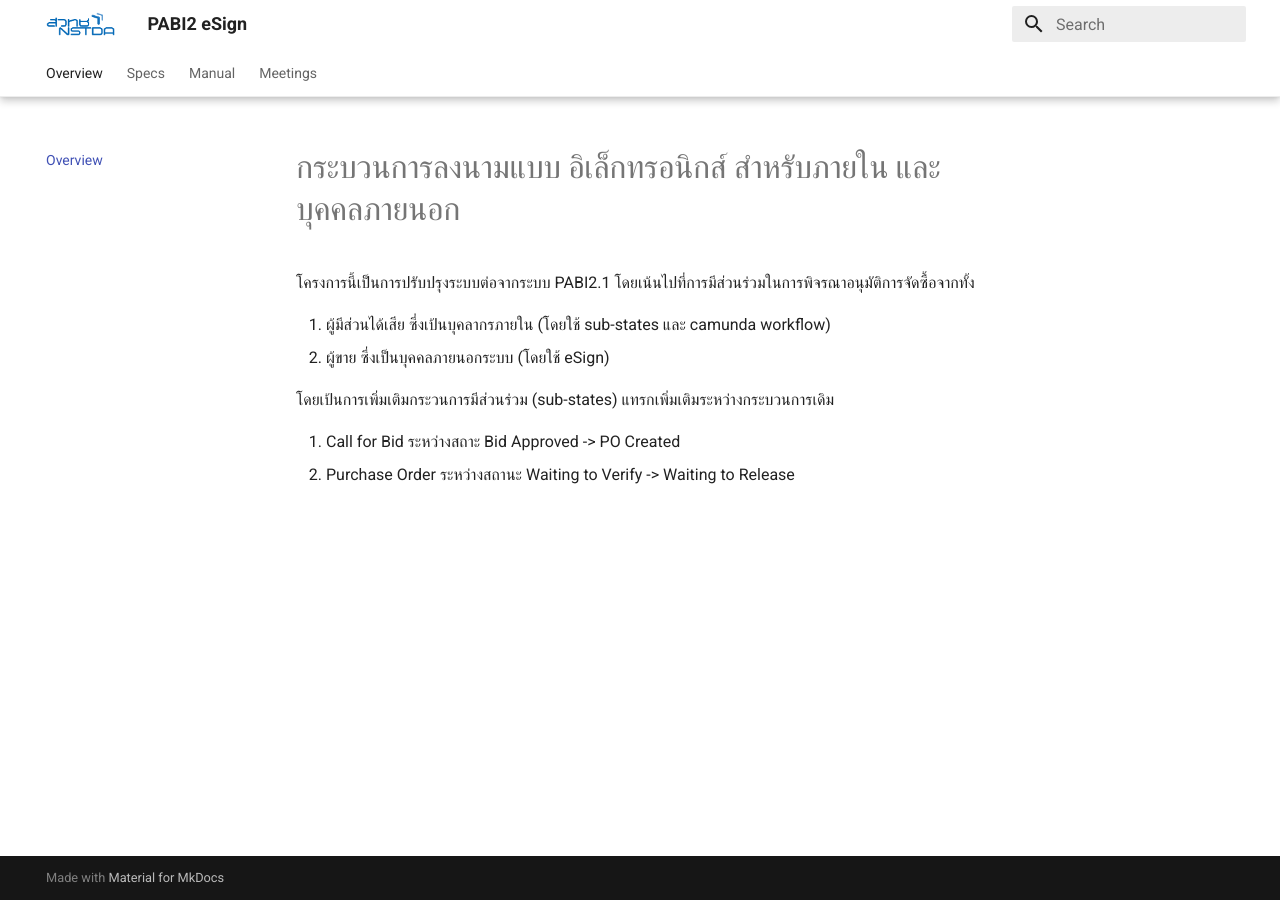
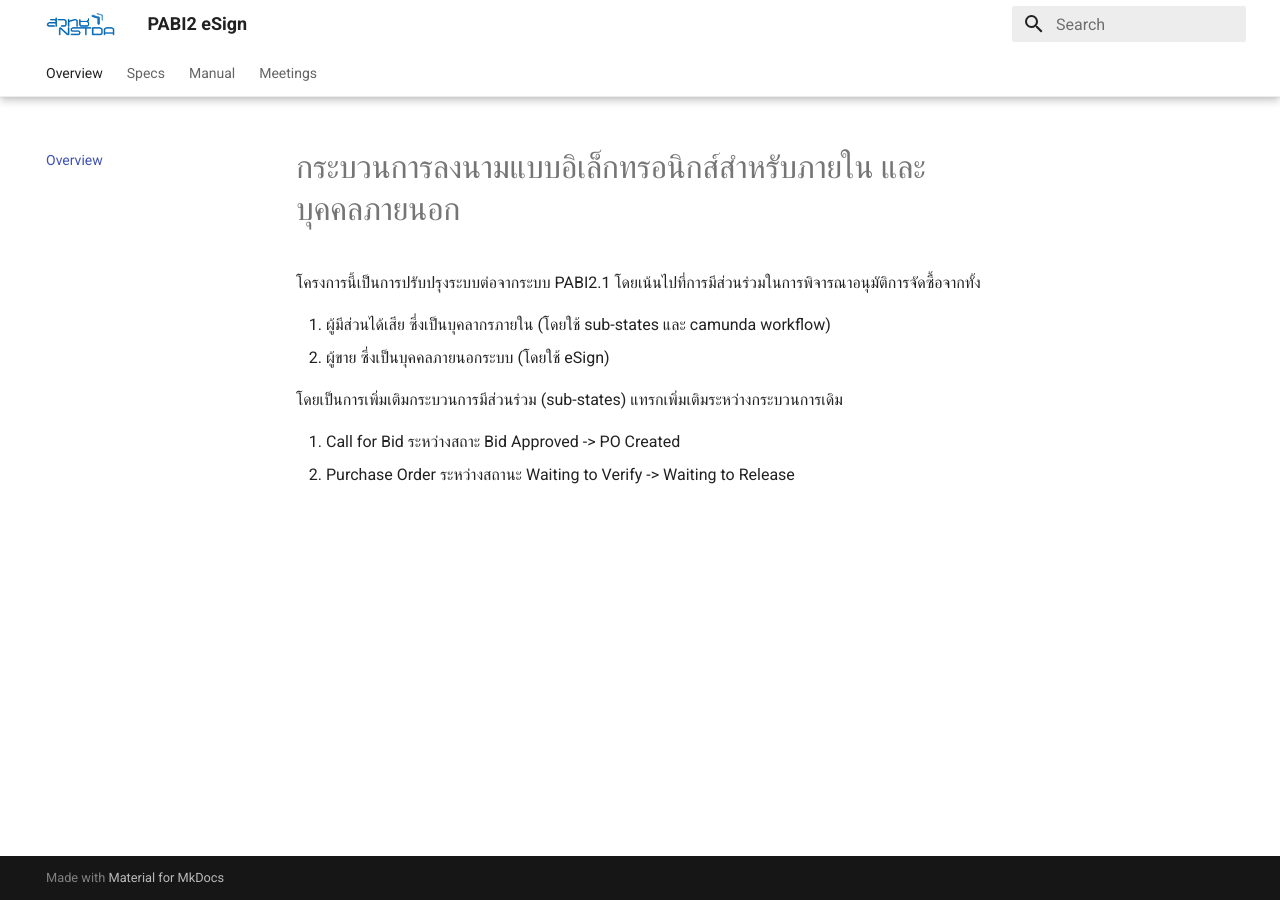
Before and after one commit to ecosoft-odoo/esign-mkdocs, an MkDocs documentation site: the page built from docs/index.md, in a window 1280 px wide. Built offline with MkDocs 1.6.1 and Material for MkDocs 9.7.7, drawn with Linux system fonts in a browser that asks for light colours.

Commit message:
[FIX] typo

```diff
--- a/docs/index.md
+++ b/docs/index.md
@@ -1,11 +1,11 @@
-# กระบวนการลงนามแบบ อิเล็กทรอนิกส์ สำหรับภายใน และบุคคลภายนอก
+# กระบวนการลงนามแบบอิเล็กทรอนิกส์สำหรับภายใน และบุคคลภายนอก
 
-โครงการนี้เป็นการปรับปรุงระบบต่อจากระบบ PABI2.1 โดยเน้นไปที่การมีส่วนร่วมในการพิจรณาอนุมัติการจัดซื้อจากทั้ง
+โครงการนี้เป็นการปรับปรุงระบบต่อจากระบบ PABI2.1 โดยเน้นไปที่การมีส่วนร่วมในการพิจารณาอนุมัติการจัดซื้อจากทั้ง
 
-1. ผู้มีส่วนได้เสีย ซึ่งเป้นบุคลากรภายใน (โดยใช้ sub-states และ camunda workflow)
+1. ผู้มีส่วนได้เสีย ซึ่งเป็นบุคลากรภายใน (โดยใช้ sub-states และ camunda workflow)
 2. ผู้ขาย ซึ่งเป็นบุคคลภายนอกระบบ (โดยใช้ eSign)
 
-โดยเป้นการเพิ่มเติมกระวนการมีส่วนร่วม (sub-states) แทรกเพิ่มเติมระหว่างกระบวนการเดิม
+โดยเป็นการเพิ่มเติมกระบวนการมีส่วนร่วม (sub-states) แทรกเพิ่มเติมระหว่างกระบวนการเดิม
 
 1. Call for Bid ระหว่างสถาะ Bid Approved -> PO Created
 2. Purchase Order ระหว่างสถานะ Waiting to Verify -> Waiting to Release
```
Also changed, not shown: docs/specs/pd.md (+3 -3 lines), docs/specs/po.md (+6 -5 lines).
